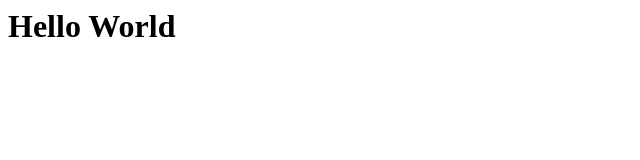
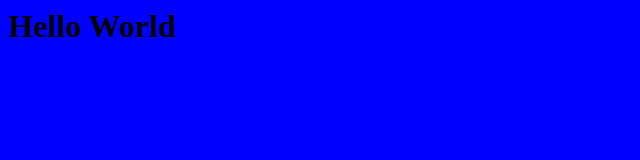
Before and after one commit to farstd/github-codedeploy, a plain HTML site: page files/index.html in a window 1280 px wide. Shown: the whole page, without its empty margins (0-640 px from the left). Drawn offline with Linux system fonts and the light colour scheme.

Commit message:
fixed index.html

```diff
--- a/files/index.html
+++ b/files/index.html
@@ -1,5 +1,5 @@
 <html>
-<body bgcolor:"blue">
+<body bgcolor="blue">
 <h1>Hello World</h1>
 </body>
 </html>
```
